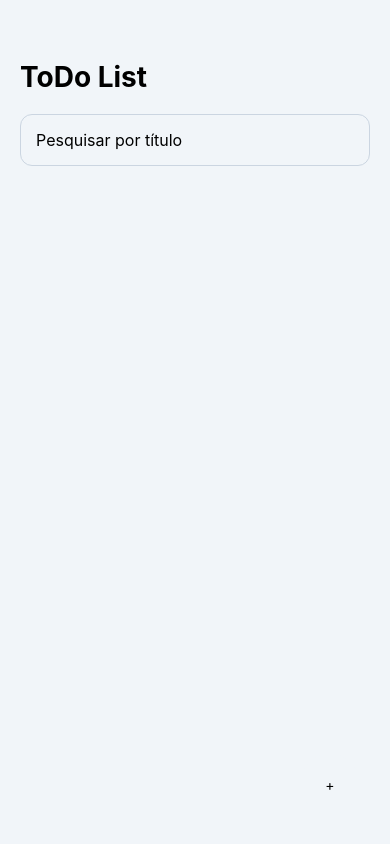
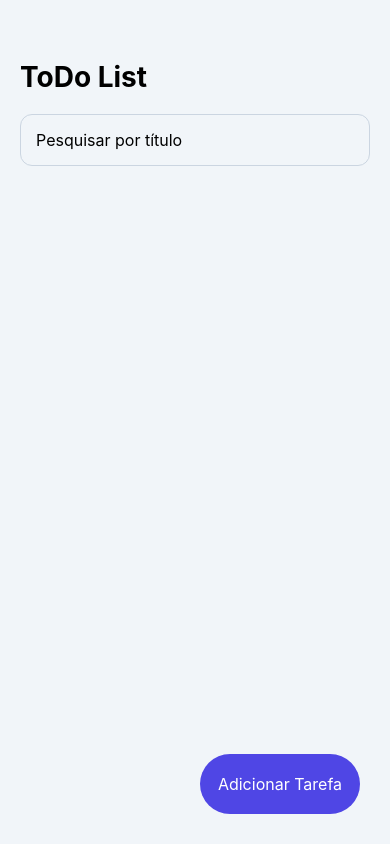
Before and after one commit to th-cs/to-do-list-app-v1, a React Native app: screen / in a window 390 px wide. Built offline with nearby package versions, Linux system fonts and the light colour scheme.

Commit message:
fix: Fix add task button style

```diff
--- a/App.js
+++ b/App.js
@@ -49,7 +49,7 @@ export default function App() {
 			<TouchableOpacity
 				style={styles.button}
 				onPress={() => setAddVisible(true)}>
-				<Text style={styles.add}>+</Text>
+				<Text style={styles.buttonText}>Adicionar Tarefa</Text>
 			</TouchableOpacity>
 			<AddTask
 				visible={addVisible}
@@ -80,11 +80,15 @@ const styles = StyleSheet.create({
 		position: "absolute",
 		bottom: 30,
 		right: 30,
-		backgroundColor: theme.colors.background,
-		width: 60,
+		backgroundColor: theme.colors.primary,
+		width: 160,
 		height: 60,
 		borderRadius: 30,
 		justifyContent: "center",
 		alignItems: "center"
+	},
+	buttonText: {
+		color: "#FFFFFF",
+		fontSize: 16
 	}
 });
```
